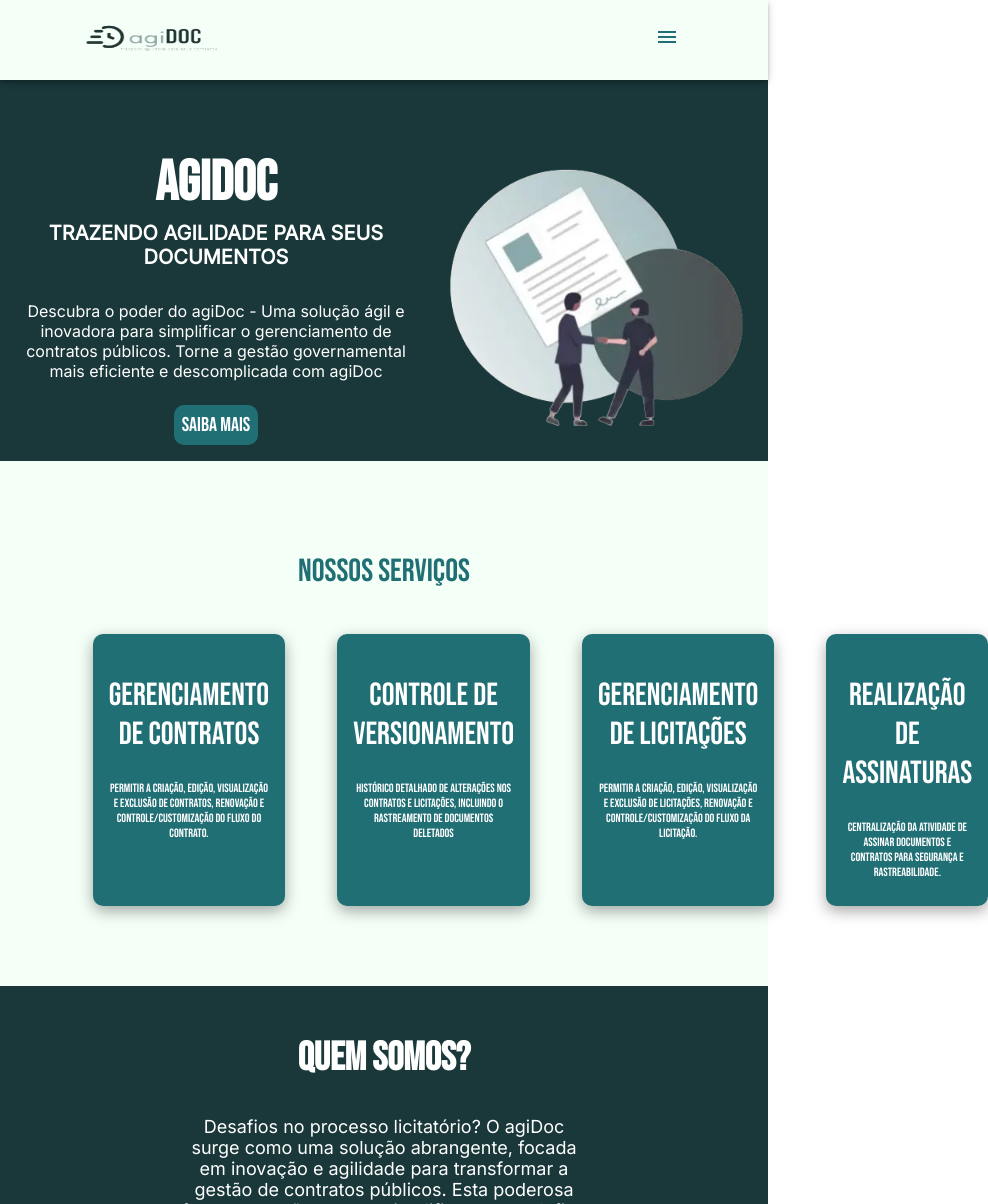
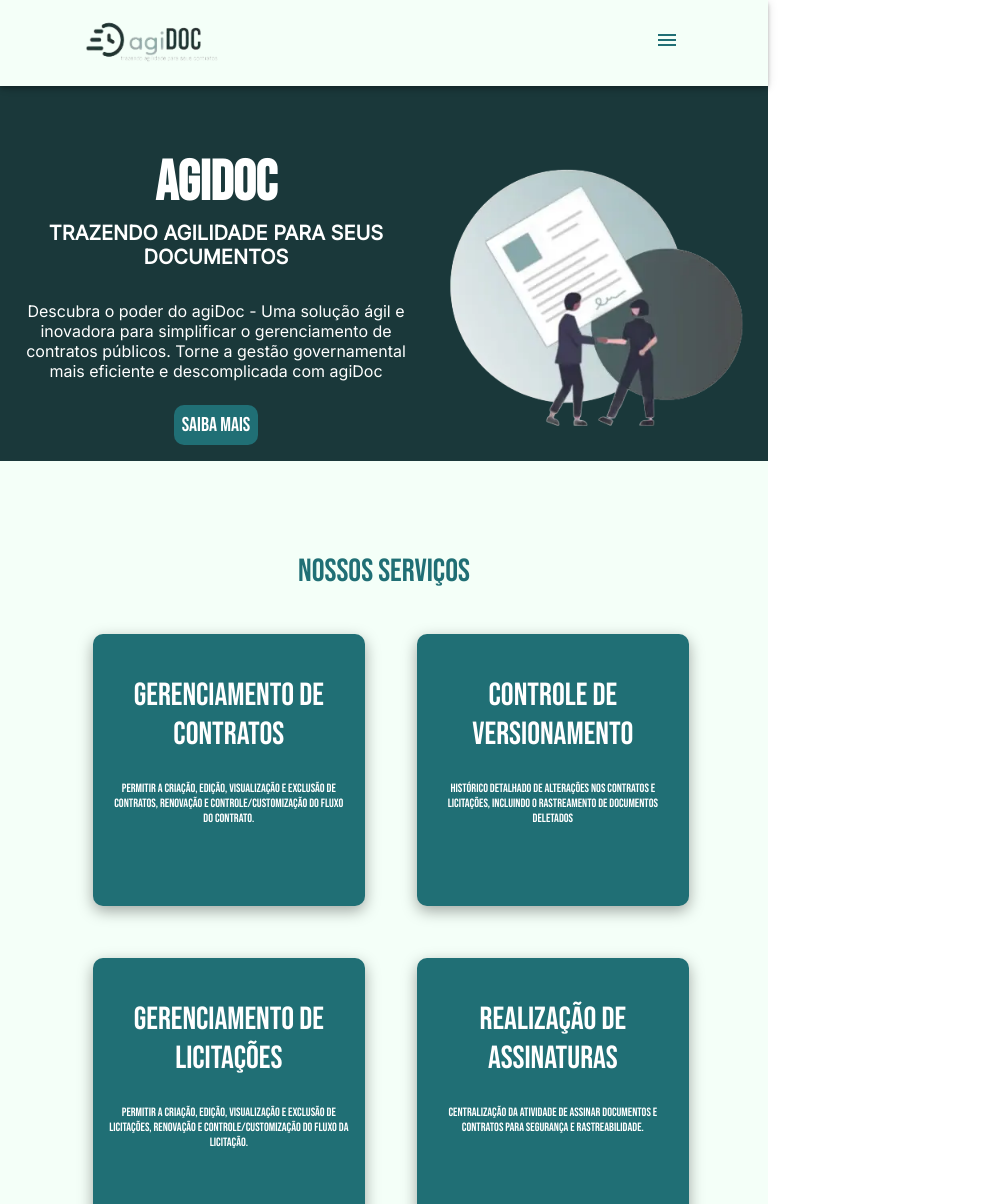
Before and after one commit to Ermeson23/vs13-04-agiDoc, a React (Vite) app: page / in a window 768 px wide. Shown: the top 1204 px of the page, 988 px wide, since content can reach past the window. Built offline with nearby package versions, Linux system fonts and the light colour scheme.

Commit message:
refactor image ratio

```diff
--- a/src/components/header/header.css
+++ b/src/components/header/header.css
@@ -19,7 +19,7 @@
 }
 
 .logo-agidoc{
-    height: 2rem;
+    height: 3rem;
     width: 8.5rem;
     margin: 0.5rem;
 }
@@ -56,7 +56,7 @@
 @media (min-width: 1920px){
   .logo-agidoc{
     height: 5rem;
-    width: 20rem;
+    width: 14.15rem;
   }
   .link-nav{
     font-size: 1.75rem;
--- a/src/components/homeComponents/OurServices.css
+++ b/src/components/homeComponents/OurServices.css
@@ -69,11 +69,12 @@
 
 @media (min-width: 768px) and (max-width: 1024px) {
     .custom-row {
-        display: grid;
+        display: grid !important;
         grid-template-columns: repeat(2, 1fr);
         gap: 1rem;
-      }
-      .custom-card {
+    }
+
+    .custom-card {
         width: 15rem;
         height: 15rem;
 
--- a/src/pages/login/Login.css
+++ b/src/pages/login/Login.css
@@ -148,6 +148,7 @@
   border-bottom-left-radius: 0;
   font-size: 1rem;
   border: 0.125rem solid var(--light-blue);
+  width: fit-content;
  }
 
  input, p{
```
